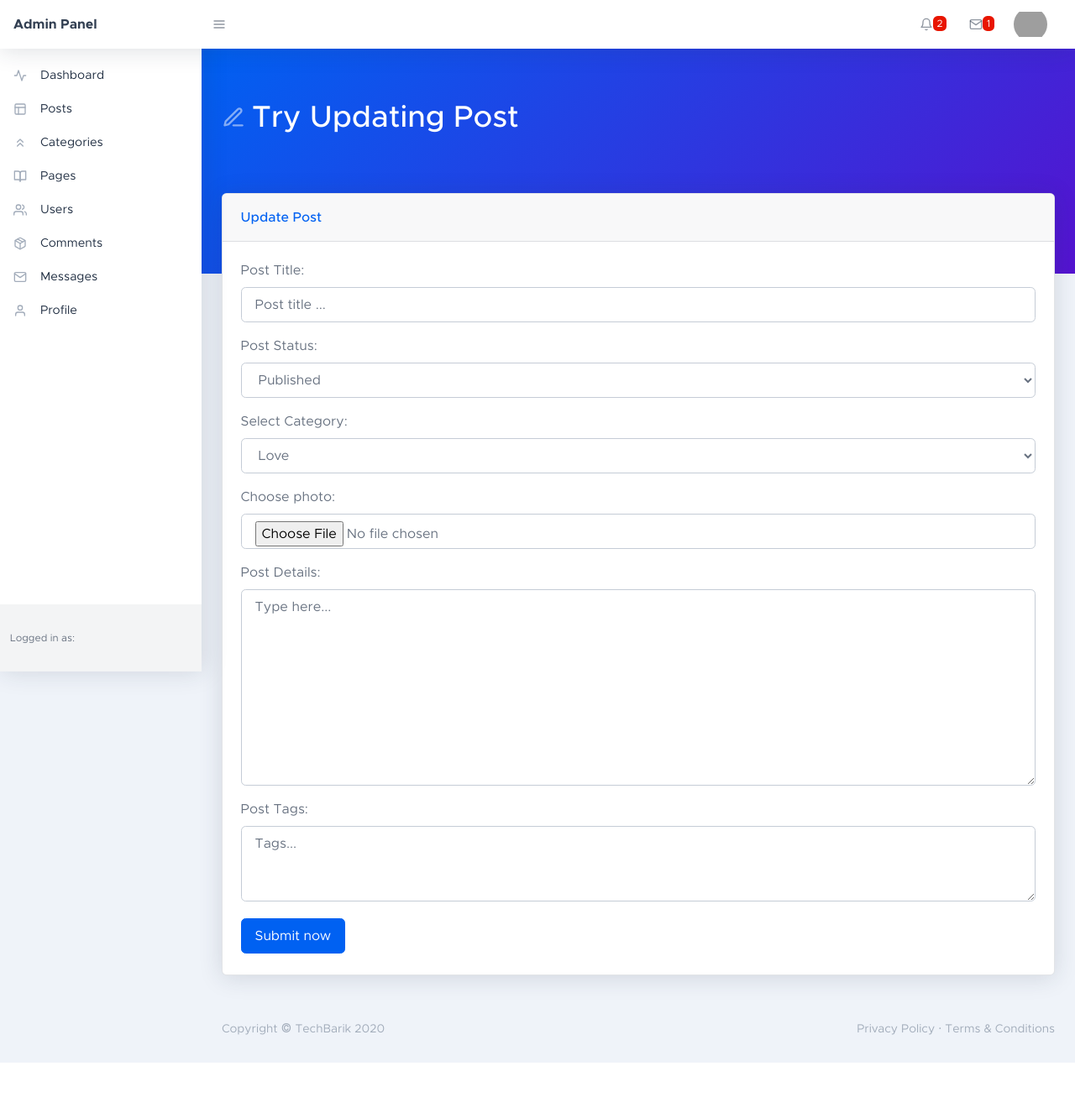
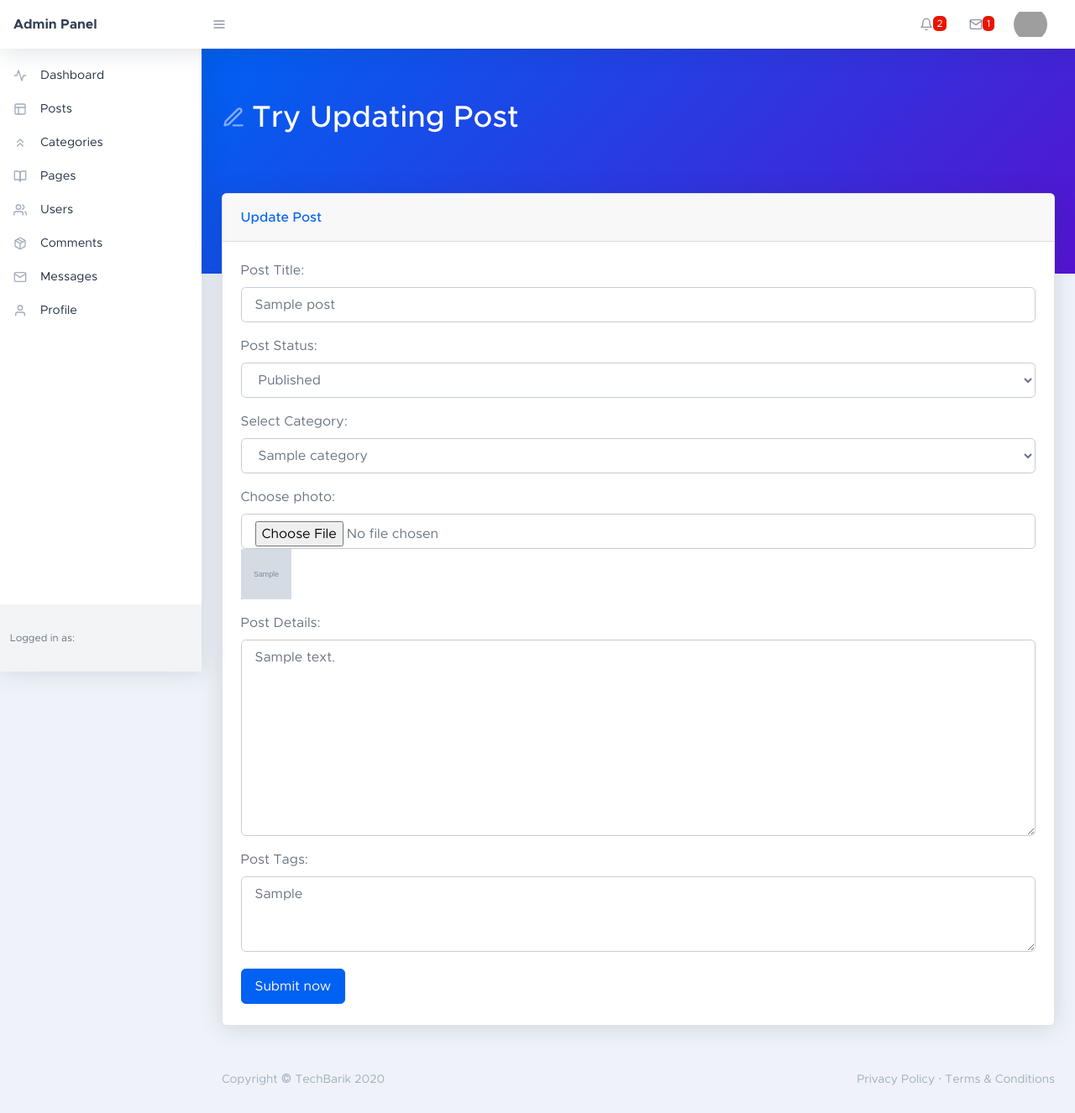
Before and after one commit to vitaliistankov/WebDev-with-PHP-PDO-and-MySQL, a PHP site: page /techbarik/backend/edit-post.php?post_id=1 in a window 1280 px wide. Shown: the whole page at 84% size. Before the commit the page ends 1266 px from the top, so only its background shows below. Run offline with PHP 8.4, Linux system fonts and the light colour scheme; the visitor is signed in with stand-in values (Sample User, id 1); tables that the repository leaves empty or names only in its code hold one stand-in row (values such as "Sample post"); grey boxes marked "Sample" are stand-in pictures; some libraries are stand-ins or nearby versions; grey boxes are pictures that could not be loaded.

Commit message:
Editing post

```diff
--- a/backend/all-post.php
+++ b/backend/all-post.php
@@ -129,7 +129,10 @@
                                                         </td>
                                                         <td><?php echo $post_views; ?></td>
                                                         <td>
-                                                            <button class="btn btn-blue btn-icon"><i data-feather="edit"></i></button>
+                                                            <form action="edit-post.php" method="POST">
+                                                                <input type="hidden" value="<?php echo $post_id; ?>" name="post-id" />
+                                                                <button name="edit-post" type="submit" class="btn btn-blue btn-icon"><i data-feather="edit"></i></button>
+                                                            </form>
                                                         </td>
                                                         <td>
                                                             <form action="all-post.php" method="POST">
--- a/backend/edit-post.php
+++ b/backend/edit-post.php
@@ -13,6 +13,14 @@
                 ?>
             </div>
 
+            <?php
+                if(isset($_POST['edit-post'])) {
+                    $post_id = $_POST['post-id'];
+                    $url = "http://localhost/techbarik/backend/edit-post.php?post_id=".$post_id;
+                    header("Location: {$url}");
+                }
+            ?>
+
 
             <div id="layoutSidenav_content">
                 <main>
@@ -27,46 +35,108 @@
                         </div>
                     </div>
 
+                    <?php
+                        if(isset($_GET['post_id'])) {
+                            $post_id = $_GET['post_id'];
+                            $sql = "SELECT * FROM posts WHERE post_id = :id";
+                            $stmt = $pdo->prepare($sql);
+                            $stmt->execute([
+                                ':id' => $post_id
+                            ]);
+                            $post = $stmt->fetch(PDO::FETCH_ASSOC);
+                            $post_title = $post['post_title'];
+                            $post_status = $post['post_status'];
+                            $post_category_id = $post['post_category_id'];
+
+                            $post_photo = $post['post_image'];
+                            $post_detail = $post['post_detail'];
+                            $post_tags = $post['post_tags'];
+                        }
+                    ?>
+
+                    <?php
+
+                        if(isset($_POST['update'])) {
+                            $post_title = trim($_POST['post-title']);
+                            $post_status = $_POST['post-status'];
+                            $post_category_id = $_POST['post-category'];
+                            $post_photo = $_FILES['post-photo']['name'];
+                            $post_photo_tmp = $_FILES['post-photo']['tmp_name'];
+                            move_uploaded_file("{$post_photo_tmp}", "./../img/{$post_photo}");
+                            if(empty($post_photo)) {
+                                $sql2 = "SELECT * FROM posts WHERE post_id = :id";
+                                $stmt2 = $pdo->prepare($sql2);
+                                $stmt2->execute([':id'=>$_GET['post_id']]);
+                                $post = $stmt2->fetch(PDO::FETCH_ASSOC);
+                                $post_photo = $post['post_image'];
+                            }
+                            $post_detail = $_POST['post-detail'];
+                            $post_tags = $_POST['post-tags'];
+                            $sql = "UPDATE posts SET post_title = :title, post_status = :status, post_category_id = :cat_id, post_image = :image, post_detail = :detail, post_tags = :tags WHERE post_id = :id";
+                            $stmt = $pdo->prepare($sql);
+                            $stmt->execute([
+                                ':title' => $post_title,
+                                ':status' => $post_status,
+                                ':cat_id' => $post_category_id,
+                                ':image' => $post_photo,
+                                ':detail' => $post_detail,
+                                ':tags' => $post_tags,
+                                ':id' => $_GET['post_id']
+                            ]);
+                            header("Location: all-post.php");
+                        }
+                    ?>
+
                     <!--Start Table-->
                     <div class="container-fluid mt-n10">
                         <div class="card mb-4">
                             <div class="card-header">Update Post</div>
                             <div class="card-body">
-                                <form>
+                                <form action="edit-post.php?post_id=<?php echo $_GET['post_id'] ?>" method="POST" enctype="multipart/form-data">
                                     <div class="form-group">
                                         <label for="post-title">Post Title:</label>
-                                        <input class="form-control" id="post-title" type="text" placeholder="Post title ..." />
+                                        <input name="post-title" value="<?php echo $post_title; ?>" class="form-control" id="post-title" type="text" placeholder="Post title ..." />
                                     </div>
                                     <div class="form-group">
                                         <label for="post-status">Post Status:</label>
-                                        <select class="form-control" id="post-status">
-                                            <option>Published</option>
-                                            <option>Draft</option>
+                                        <select name="post-status" class="form-control" id="post-status">
+                                            <option value="Published" <?php echo $post_status == "Published"?"selected":""; ?>>Published</option>
+                                            <option value="Draft" <?php echo $post_status != "Published"?"selected":""; ?>>Draft</option>
                                         </select>
                                     </div>
                                     <div class="form-group">
                                         <label for="select-category">Select Category:</label>
-                                        <select class="form-control" id="select-category">
-                                            <option>Love</option>
-                                            <option>Coding</option>
-                                            <option>Lifestyle</option>
+                                        <select name="post-category" class="form-control" id="select-category">
+                                            <?php
+                                                $sql = "SELECT * FROM categories WHERE category_status = :status";
+                                                $stmt = $pdo->prepare($sql);
+                                                $stmt->execute([
+                                                    ':status' => 'Published'
+                                                ]);
+                                                while($cats = $stmt->fetch(PDO::FETCH_ASSOC)) { ?>
+                                                    <option value="<?php echo $cats['category_id']; ?>" <?php echo $cats['category_id']==$post_category_id?"selected":""; ?>>
+                                                        <?php echo $cats['category_name']; ?>
+                                                    </option>
+                                               <?php }
+                                            ?>
                                         </select>
                                     </div>
                                     <div class="form-group">
                                         <label for="post-title">Choose photo:</label>
-                                        <input class="form-control" id="post-title" type="file" />
+                                        <input name="post-photo" class="form-control" id="post-title" type="file" />
+                                        <img src="../img/<?php echo $post_photo; ?>" height="60" width="60" />
                                     </div>
 
                                     <div class="form-group">
                                         <label for="post-content">Post Details:</label>
-                                        <textarea class="form-control" placeholder="Type here..." id="post-content" rows="9"></textarea>
+                                        <textarea name="post-detail" class="form-control" placeholder="Type here..." id="post-content" rows="9"><?php echo $post_detail; ?></textarea>
                                     </div>
 
                                     <div class="form-group">
                                         <label for="post-tags">Post Tags:</label>
-                                        <textarea class="form-control" placeholder="Tags..." id="post-tags" rows="3"></textarea>
+                                        <textarea name ="post_tags" class="form-control" placeholder="Tags..." id="post-tags" rows="3"><?php echo $post_tags; ?></textarea>
                                     </div>
-                                    <button class="btn btn-primary mr-2 my-1" type="button">Submit now</button>
+                                    <button name="update" class="btn btn-primary mr-2 my-1" type="submit">Submit now</button>
                                 </form>
                             </div>
                         </div>
```
